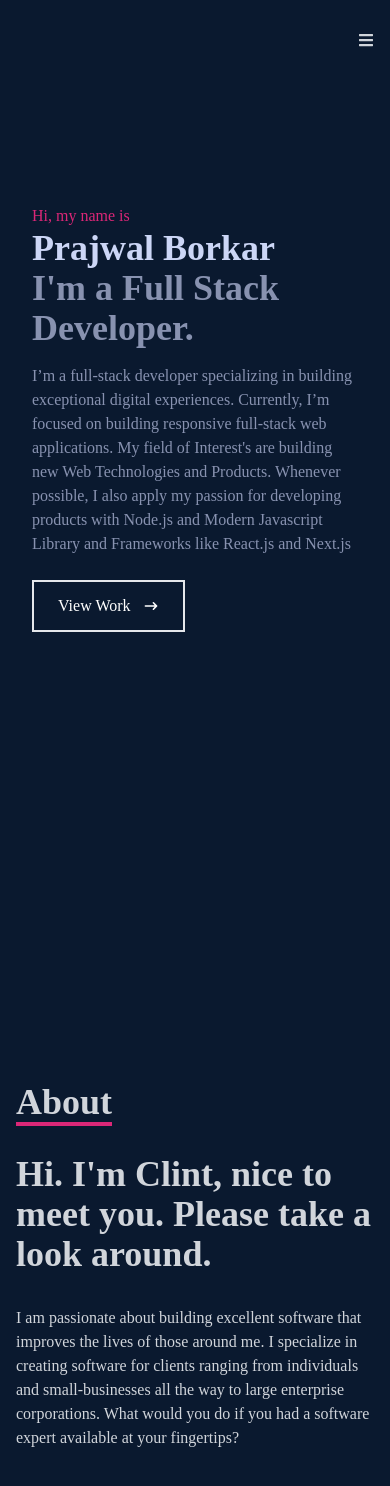
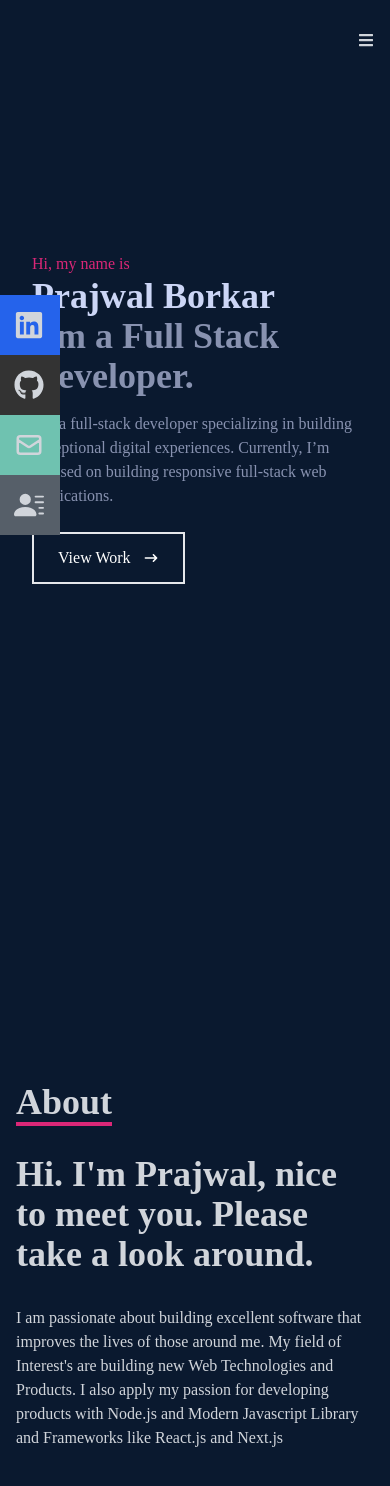
Before and after one commit to PrajwalBorkar/Portfolio-Website, a React (Create React App) app: page / in a window 390 px wide. Shown: the top 1486 px of the page. Built offline with nearby package versions, Linux system fonts and the light colour scheme.

Commit message:
Testing responsiveness

```diff
--- a/src/components/About.jsx
+++ b/src/components/About.jsx
@@ -14,14 +14,12 @@ const About = () => {
           </div>
           <div className='max-w-[1000px] w-full grid sm:grid-cols-2 gap-8 px-4'>
             <div className='sm:text-right text-4xl font-bold'>
-              <p>Hi. I'm Clint, nice to meet you. Please take a look around.</p>
+              <p>Hi. I'm Prajwal, nice to meet you. Please take a look around.</p>
             </div>
             <div>
               <p>I am passionate about building excellent software that improves
-              the lives of those around me. I specialize in creating software
-              for clients ranging from individuals and small-businesses all the
-              way to large enterprise corporations. What would you do if you had
-              a software expert available at your fingertips?</p>
+                 the lives of those around me. My field of Interest's are building new  Web Technologies and Products.
+                 I also apply my passion for developing products with Node.js and Modern Javascript Library and Frameworks like React.js and Next.js</p>
             </div>
           </div>
       </div>
--- a/src/components/Home.jsx
+++ b/src/components/Home.jsx
@@ -16,8 +16,6 @@ const Home = () => {
         <p className='text-[#8892b0] py-4 max-w-[700px]'>
           I’m a full-stack developer specializing in building exceptional digital experiences. Currently, I’m focused on
           building responsive full-stack web applications.
-          My field of Interest's are building new  Web Technologies and Products.
-          Whenever possible, I also apply my passion for developing products with Node.js and Modern Javascript Library and Frameworks  like React.js and Next.js
         </p>
         <div>
           <button className='text-white group border-2 px-6 py-3 my-2 flex items-center hover:bg-pink-600 hover:border-pink-600'>
--- a/src/components/Navbar.jsx
+++ b/src/components/Navbar.jsx
@@ -93,7 +93,7 @@ const Navbar = () => {
       </ul>
 
       {/* Social icons */}
-      <div className='hidden lg:flex fixed flex-col top-[35%] left-0'>
+      <div className='flex fixed flex-col top-[35%] left-0'>
         <ul>
           <li className='w-[160px] h-[60px] flex justify-between items-center ml-[-100px] hover:ml-[-10px] duration-300 bg-blue-600'>
             <a
```
